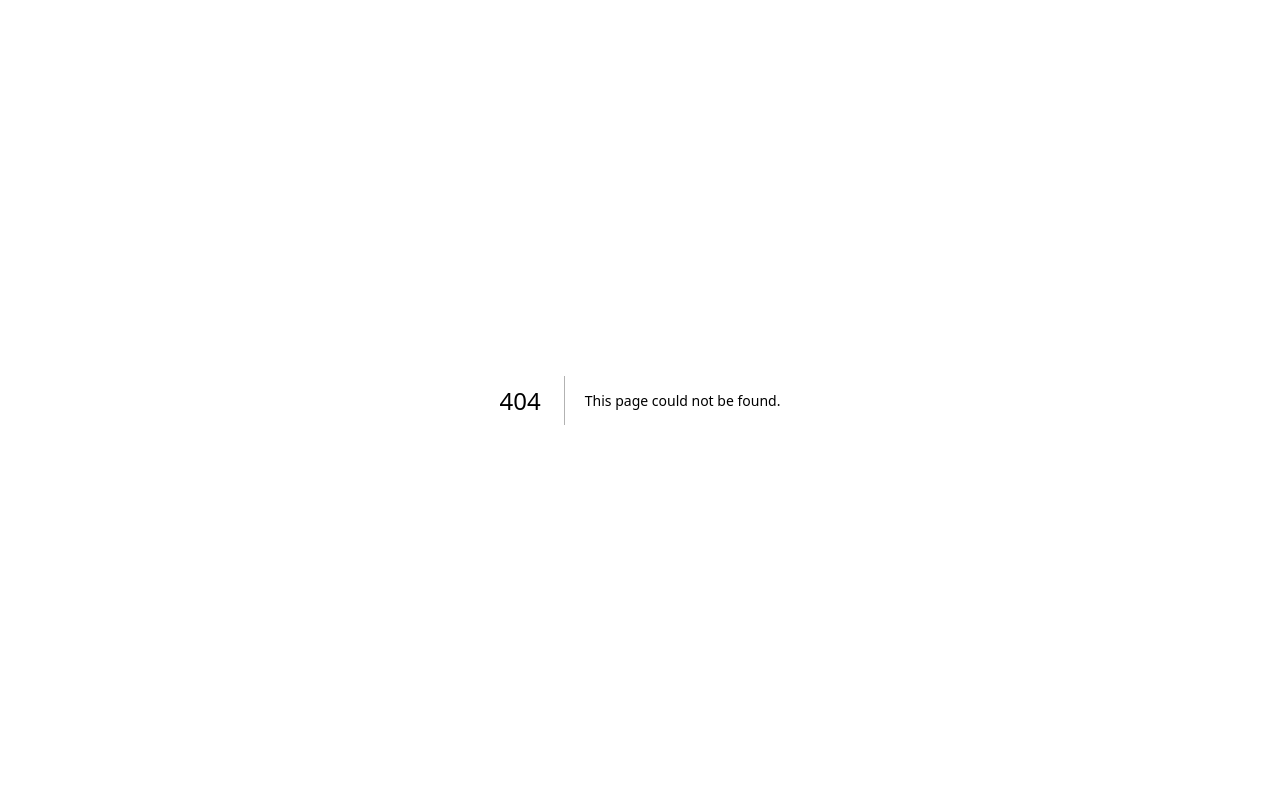
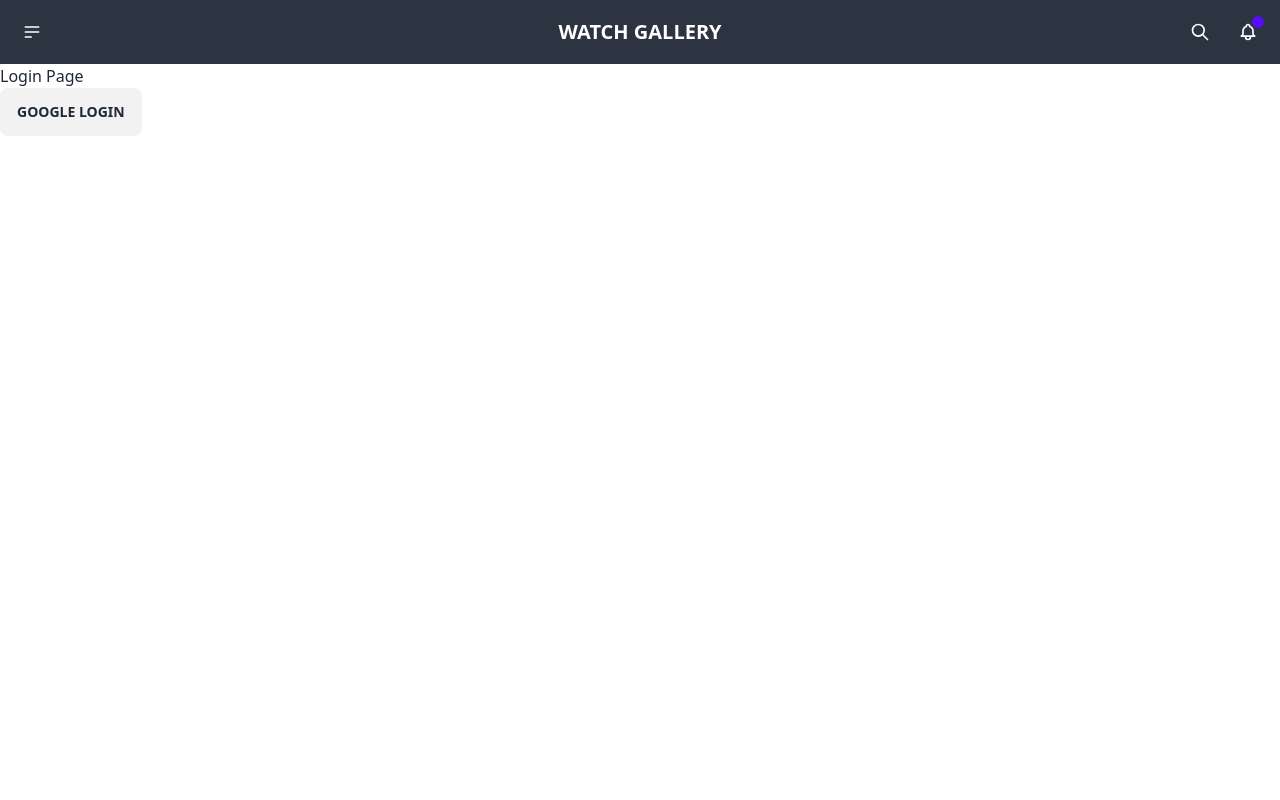
Before and after one commit to yusuf-khan-swd/craft-your-pc-client, a Next.js app: page /login in a window 1280 px wide. Before the commit this address had no page. Shown: the top 800 px of the page. Built offline with nearby package versions, Linux system fonts and the light colour scheme.

Commit message:
add login page and google image

```diff
--- /dev/null
+++ b/src/pages/login.js
@@ -0,0 +1,24 @@
+import React from "react";
+import googleLogo from "../assets/images/google.png";
+import RootLayout from "@/components/Layouts/RootLayout";
+import { signIn } from "next-auth/react";
+
+const LoginPage = () => {
+  return (
+    <div>
+      <h1>Login Page</h1>
+      <button
+        onClick={() => signIn("google", { callbackUrl: "/" })}
+        className="btn"
+      >
+        Google Login
+      </button>
+    </div>
+  );
+};
+
+export default LoginPage;
+
+LoginPage.getLayout = function (page) {
+  return <RootLayout>{page}</RootLayout>;
+};
```
Also changed, not shown: src/assets/images/google.png (added).
